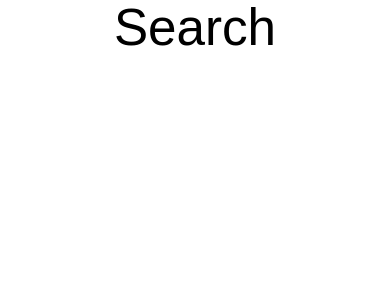
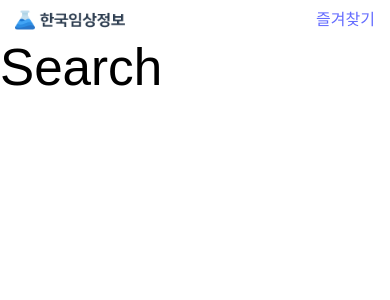
Before and after one commit to techeer-sv/Infinite_Challenge_FE, a React (Vite) app: page / in a window 390 px wide. Shown: the top 300 px of the page. Built offline with nearby package versions, Linux system fonts and the light colour scheme; a web font is replaced by a local one.

Commit message:
feat: 반응형 헤더 구현 완료

```diff
--- a/src/App.tsx
+++ b/src/App.tsx
@@ -1,11 +1,14 @@
 import { BrowserRouter as Router, Routes, Route } from "react-router-dom";
 import SearchContainer from "./containers/search/SearchContainer";
 import FavoritesContainer from "./containers/favorites/FavoritesContaner";
+import Header from "./components/Header";
 
 function App() {
   return (
     <Router>
-      <nav>{/* TODO 공통 헤더 만들어넣기 */}</nav>
+      <nav>
+        <Header />
+      </nav>
       <Routes>
         {/* TODO */}
         <Route path='/' element={<SearchContainer />} />
--- /dev/null
+++ b/src/components/Header.tsx
@@ -0,0 +1,89 @@
+import styled from "styled-components";
+import Logo from "@/assets/images/한국임상정보_logo.png";
+import { useLocation } from "react-router-dom";
+import { Link } from "react-router-dom";
+
+const Header = () => {
+  const location = useLocation();
+
+  // 위치에 따라 렌더링할 내용을 결정합니다.
+  const renderContent = () => {
+    if (location.pathname === "/") {
+      return <Link to={"/favorites"}>즐겨찾기</Link>;
+    } else if (location.pathname === "/favorites") {
+      return <Link to={"/"}>메인으로</Link>;
+    }
+    return null; // 다른 경로에 대한 처리를 추가할 수 있습니다.
+  };
+
+  return (
+    <Container>
+      {/* 좌측: 한국임상정보 이미지 */}
+      <ImageBlock>
+        <LogoImage src={Logo} alt='logo' />
+      </ImageBlock>
+      {/* 우측: 즐겨찾기 혹은 검색으로 이동하기 */}
+      {renderContent()}
+    </Container>
+  );
+};
+
+export default Header;
+
+const Container = styled.header`
+  background-color: #ffffff;
+  color: #000000;
+
+  display: flex;
+  justify-content: space-between;
+  align-items: center;
+  width: 100vw;
+  max-width: 1024px;
+
+  /* PC용 */
+  height: 60px;
+  font-size: 1.2rem;
+  padding: 0 45px;
+
+  /* 태블릿 기기용 (화면 너비가 768px 이상 1024px 미만) */
+  @media (min-width: 768px) and (max-width: 1023px) {
+    height: 50px; /* 태블릿 높이 설정 */
+    font-size: 1.1rem; /* 태블릿 폰트 크기 설정 */
+    padding: 0 30px;
+  }
+
+  /* 모바일 기기용 (화면 너비가 768px 미만) */
+  @media (max-width: 767px) {
+    height: 40px; /* 모바일 높이 설정 */
+    font-size: 1rem; /* 모바일 폰트 크기 설정 */
+    padding: 0 15px;
+  }
+`;
+
+const imageDimension = {
+  width: "138px",
+  height: "25px",
+};
+
+const ImageBlock = styled.div`
+  /* PC용 */
+  width: ${imageDimension.width};
+  height: ${imageDimension.height};
+
+  /* 태블릿 기기용 (화면 너비가 768px 이상 1024px 미만) */
+  @media (min-width: 768px) and (max-width: 1023px) {
+    width: ${parseInt(imageDimension.width) * 0.9}px;
+    height: ${parseInt(imageDimension.height) * 0.9}px;
+  }
+
+  /* 모바일 기기용 (화면 너비가 768px 미만) */
+  @media (max-width: 767px) {
+    width: ${parseInt(imageDimension.width) * 0.8}px;
+    height: ${parseInt(imageDimension.height) * 0.8}px;
+  }
+`;
+
+const LogoImage = styled.img`
+  width: 100%;
+  height: 100%;
+`;
```
Also changed, not shown: src/assets/images/한국임상정보_logo.png (added).
